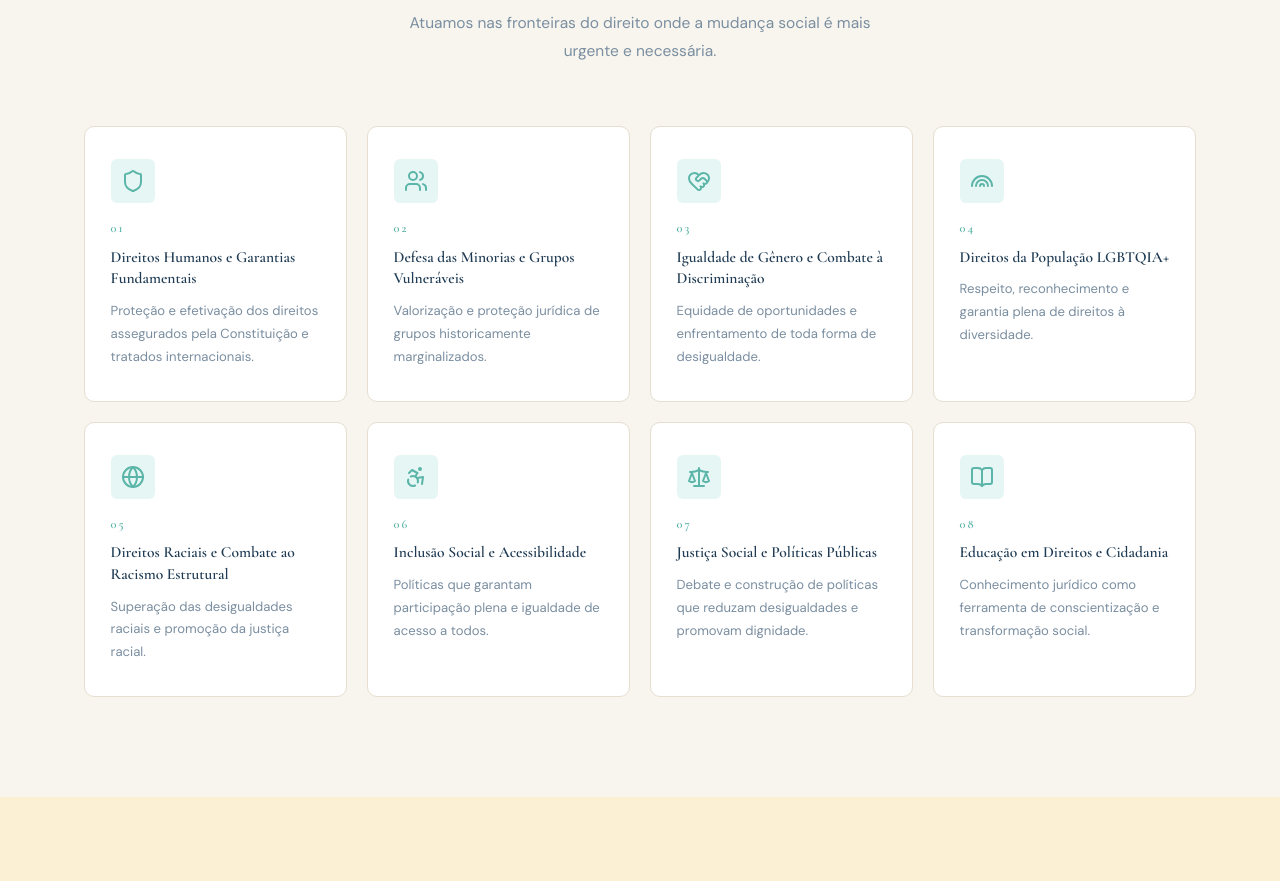
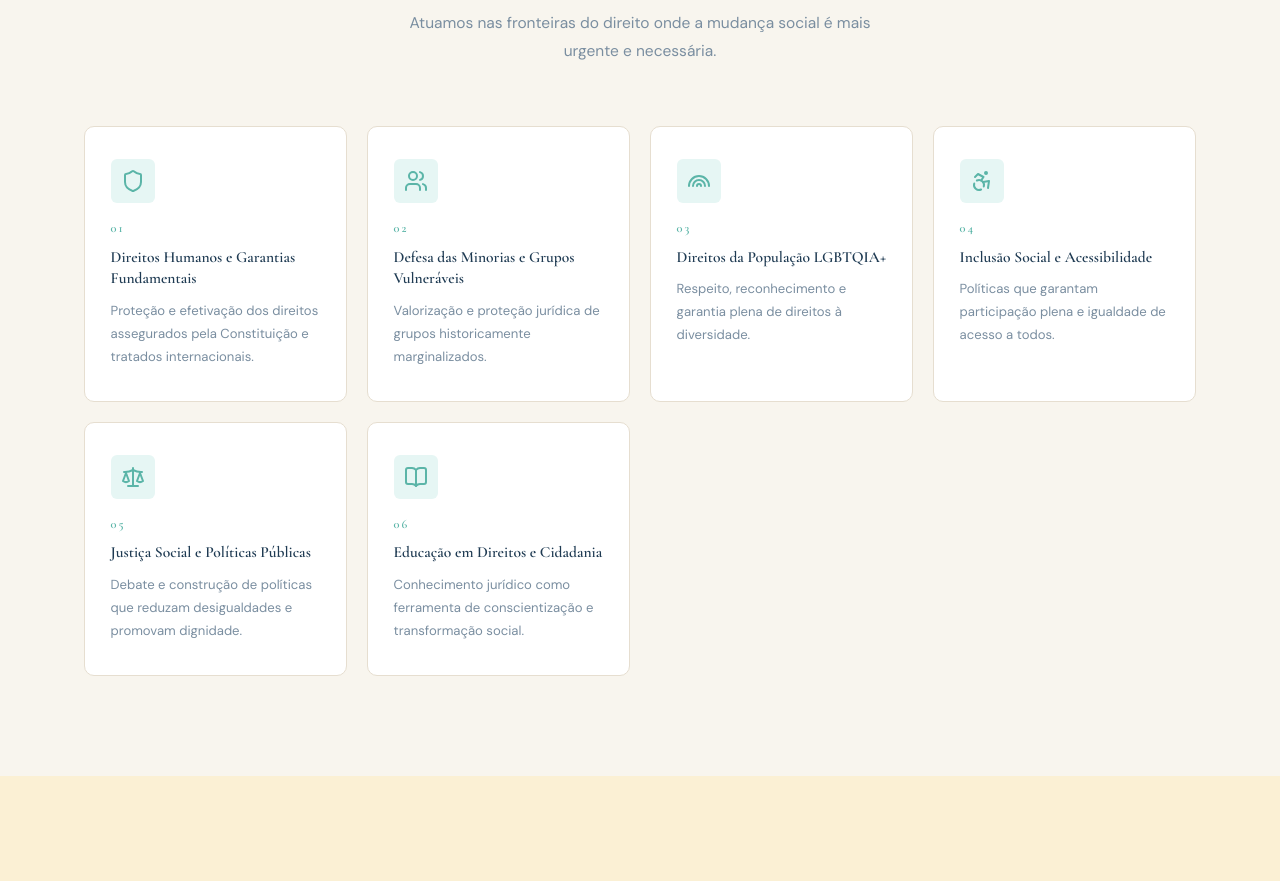
Before and after one commit to guilhermeoliveira05/Leanding-Page-Laetus-Solis-, a plain HTML site: page index.html in a window 1280 px wide. Shown: the part 1670-2551 px from the top of the page. Drawn offline with nearby package versions, Linux system fonts and the light colour scheme.

Commit message:
Troquei a data de fundação

```diff
--- a/index.html
+++ b/index.html
@@ -106,7 +106,7 @@
                         <small>Áreas de atuação</small>
                     </div>
                     <div class="stat">
-                        <strong>2025</strong>
+                        <strong>2017</strong>
                         <small>Fundação</small>
                     </div>
                 </div>
@@ -129,45 +129,38 @@
                 <h3>Direitos Humanos e Garantias Fundamentais</h3>
                 <p>Proteção e efetivação dos direitos assegurados pela Constituição e tratados internacionais.</p>
             </div>
+
             <div class="area-card reveal">
                 <div class="area-icon"><i data-lucide="users"></i></div>
                 <span class="area-num">02</span>
                 <h3>Defesa das Minorias e Grupos Vulneráveis</h3>
                 <p>Valorização e proteção jurídica de grupos historicamente marginalizados.</p>
             </div>
-                <div class="area-card reveal">
-                    <div class="area-icon"><i data-lucide="heart-handshake"></i></div>
-                    <span class="area-num">03</span>
-                    <h3>Igualdade de Gênero e Combate à Discriminação</h3>
-                    <p>Equidade de oportunidades e enfrentamento de toda forma de desigualdade.</p>
-                </div>
+
             <div class="area-card reveal">
                 <div class="area-icon"><i data-lucide="rainbow"></i></div>
-                    <span class="area-num">04</span>
+                <span class="area-num">03</span>
                 <h3>Direitos da População LGBTQIA+</h3>
                 <p>Respeito, reconhecimento e garantia plena de direitos à diversidade.</p>
             </div>
-                <div class="area-card reveal">
-                    <div class="area-icon"><i data-lucide="globe"></i></div>
-                    <span class="area-num">05</span>
-                    <h3>Direitos Raciais e Combate ao Racismo Estrutural</h3>
-                    <p>Superação das desigualdades raciais e promoção da justiça racial.</p>
-                </div>
+
             <div class="area-card reveal">
                 <div class="area-icon"><i data-lucide="accessibility"></i></div>
-                    <span class="area-num">06</span>
+                <span class="area-num">04</span>
                 <h3>Inclusão Social e Acessibilidade</h3>
                 <p>Políticas que garantam participação plena e igualdade de acesso a todos.</p>
             </div>
+
             <div class="area-card reveal">
                 <div class="area-icon"><i data-lucide="scale"></i></div>
-                    <span class="area-num">07</span>
+                <span class="area-num">05</span>
                 <h3>Justiça Social e Políticas Públicas</h3>
                 <p>Debate e construção de políticas que reduzam desigualdades e promovam dignidade.</p>
             </div>
+
             <div class="area-card reveal">
                 <div class="area-icon"><i data-lucide="book-open"></i></div>
-                    <span class="area-num">08</span>
+                <span class="area-num">06</span>
                 <h3>Educação em Direitos e Cidadania</h3>
                 <p>Conhecimento jurídico como ferramenta de conscientização e transformação social.</p>
             </div>
```
Lines whose indentation alone changed are shown as unchanged.
